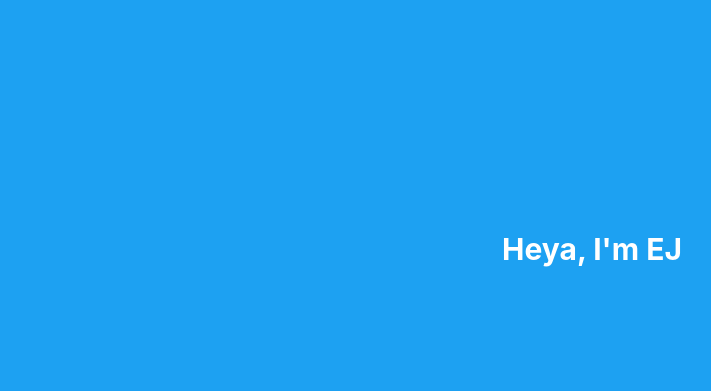
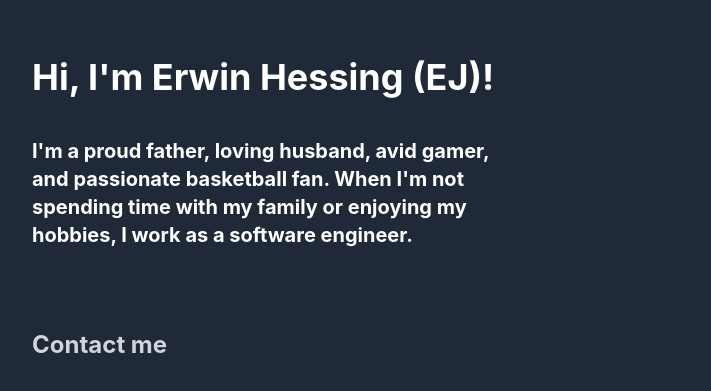
Before and after one commit to ejhessing/ejhessing.com, a Next.js app: page / in a window 1280 px wide. Shown: the part 151-542 px from the top of the page, without its empty margins (48-759 px from the left). Built offline with nearby package versions, Linux system fonts and the light colour scheme.

Commit message:
Update text

```diff
--- a/pages/index.tsx
+++ b/pages/index.tsx
@@ -1,12 +1,36 @@
 import type { NextPage } from "next";
+import dynamic from "next/dynamic";
 import Head from "next/head";
 import Image from "next/image";
+
 import styles from "../styles/Home.module.css";
 
 const Home: NextPage = () => {
   return (
-    <div className="text-3xl font-bold flex justify-center items-center h-screen bg-[#1da1f2] text-white">
-      <div>{"Heya, I'm EJ"}</div>
+    <div className="text-3xl font-bold flex justify-center items-center h-screen bg-gray-800 text-white">
+      <div className="flex flex-col w-full h-full justify-center items-center flex-1">
+        <div className="w-full h-full flex flex-col md:flex-row">
+          <div className="w-full h-1/2 md:w-1/2 md:h-full flex justify-center items-center md:order-2">
+            {/* <SpinningHex /> */}
+          </div>
+          <div className="flex flex-col w-full px-5 md:w-1/2 h-full justify-center items-center md:items-start md:pl-20 bg-gray-800">
+            <h1 className="w-full text-4xl font-bold ">
+              {`Hi, I'm Erwin Hessing (EJ)!`}
+            </h1>
+            <p className="text-xl md:mr-20 mt-10 ">
+              {`I'm a proud father, loving husband, avid gamer, and passionate
+              basketball fan. When I'm not spending time with my family or
+              enjoying my hobbies, I work as a software engineer.`}
+            </p>
+            <a
+              href="mailto:ejhessing@gmail.com"
+              className="text-2xl text-left my-20 text-gray-300  rounded-2xl w-full flex justify-start"
+            >
+              Contact me
+            </a>
+          </div>
+        </div>
+      </div>
     </div>
   );
 };
```
